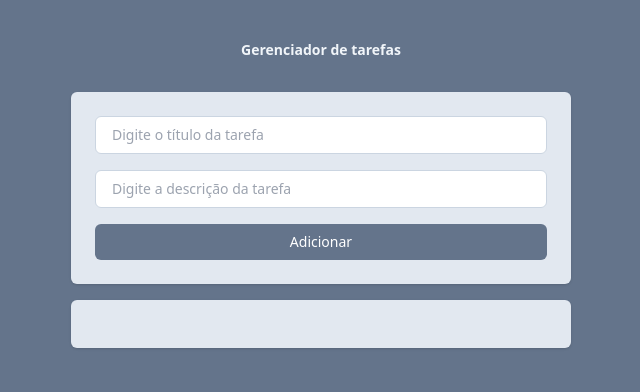
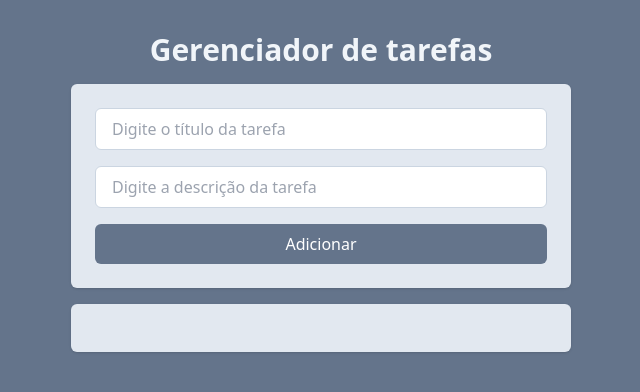
Before and after one commit to AndressaViegas/curso-de-react, a React (Vite) app: page / in a window 1280 px wide. Shown: the top 392 px of the page, without its empty margins (319-959 px from the left). Built offline with nearby package versions, Linux system fonts and the light colour scheme.

Commit message:
ajusta o tamanho do texto do componente Title e o padding do contêiner principal para melhorar a legibilidade

```diff
--- a/src/App.jsx
+++ b/src/App.jsx
@@ -37,7 +37,7 @@
 
 
   return (
-    <div className="text-sm  w-screen h-screen bg-slate-500 flex justify-center p-4">
+    <div className="w-screen h-screen bg-slate-500 flex justify-center p-6">
      <div className="w-[500px] space-y-4">
      <Title>Gerenciador de tarefas</Title>
      <AddTasks onAddTaskSubmit={onAddTaskSubmit}  />
--- a/src/components/Title.jsx
+++ b/src/components/Title.jsx
@@ -1,5 +1,5 @@
 function Title(props) {
-    return <h1 className="text-sm p-4 text-slate-100 font-bold text-center m-2">
+    return <h1 className="text-3xl text-slate-100 font-bold text-center m-2">
         {props.children}
     </h1>
 
```
